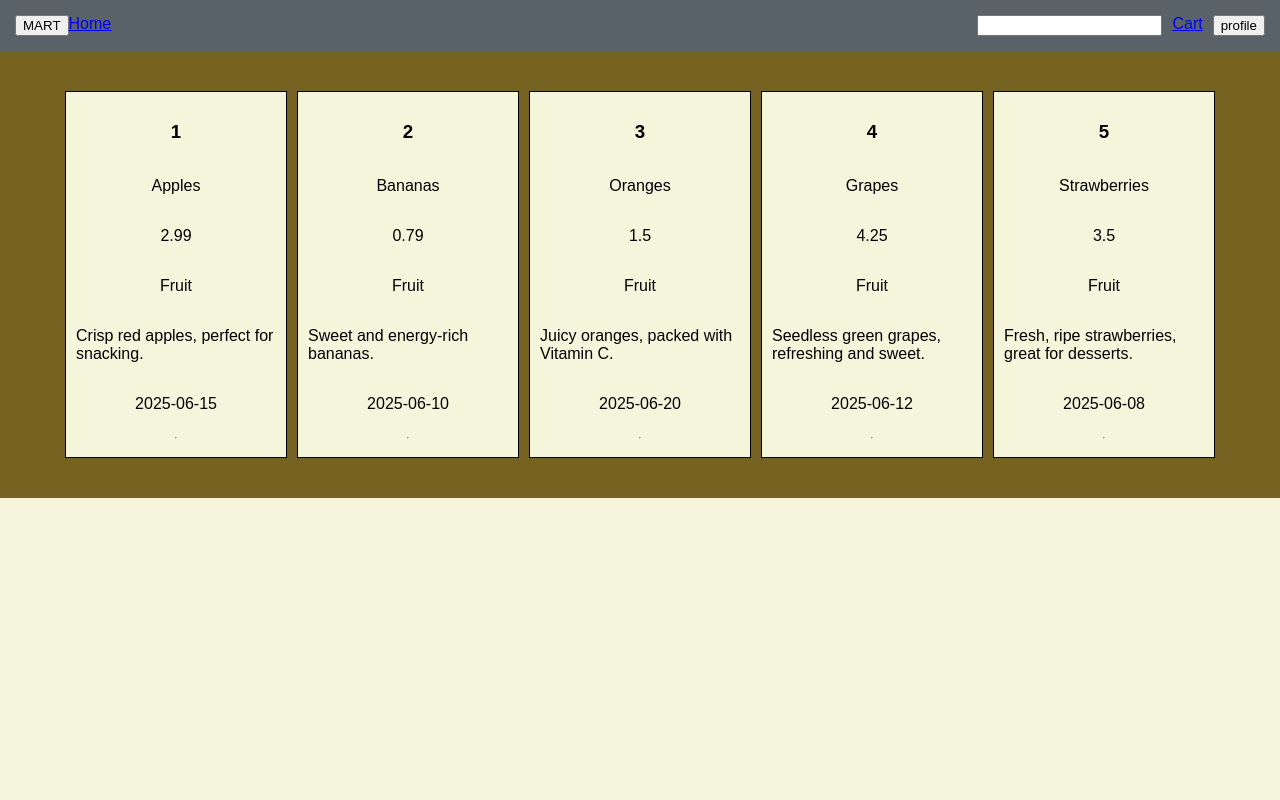
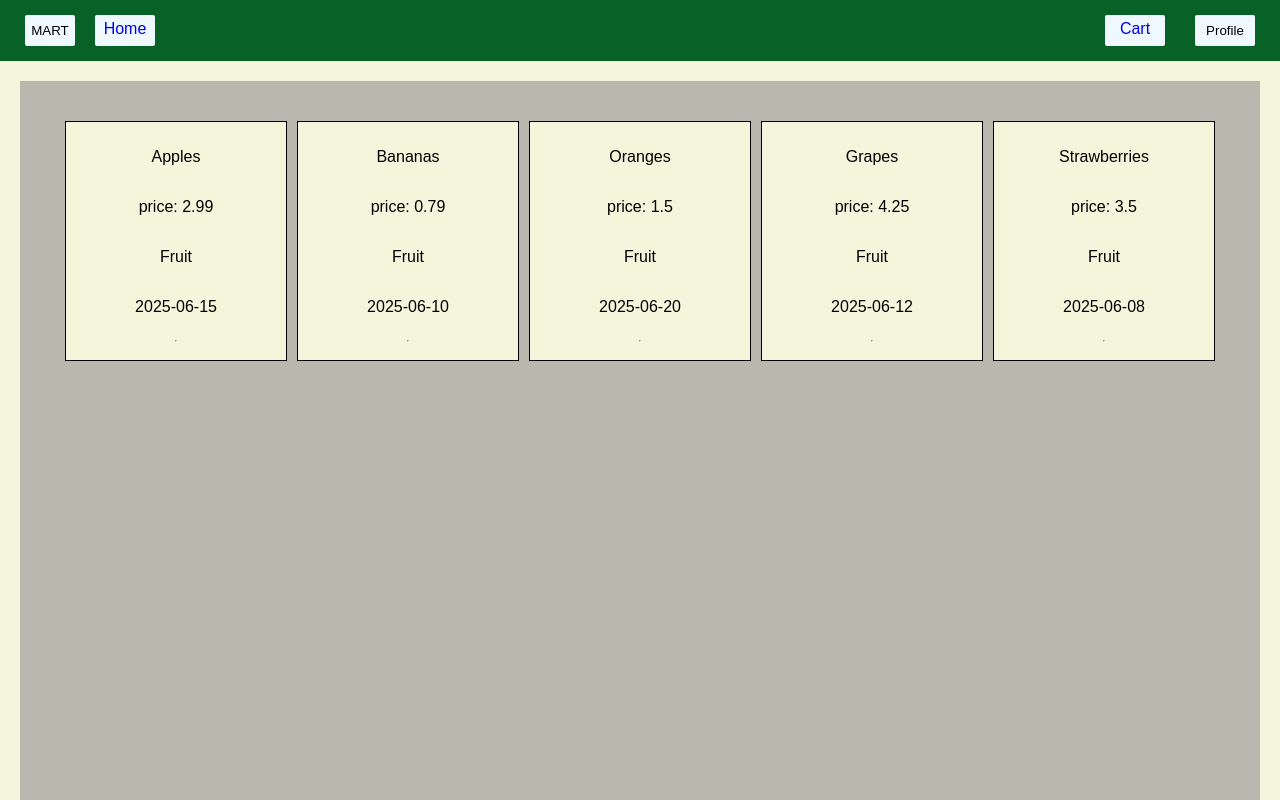
Before and after one commit to piyush-gif/Mart, a React (Vite) app: page /level1 in a window 1280 px wide. Shown: the top 800 px of the page. Built offline with nearby package versions, Linux system fonts and the light colour scheme; data requests are answered from the project's data file.

Commit message:
css changes and search bar

```diff
--- a/src/components/NavBar.jsx
+++ b/src/components/NavBar.jsx
@@ -12,10 +12,9 @@ const NavBar = ({toggleSideBar}) => {
       <button onClick={toggleSideBar}>MART</button>
       <Link to='/'>Home</Link>
       <div className="nav-objects">
-        <input/>
         <Link to='/Cart'>Cart</Link>
         <div className='profile-wrapper'>
-          <button onClick={toggleProfile}>profile</button>
+          <button onClick={toggleProfile}>Profile</button>
           {showProfile &&
            <div className='profile-container'>
             <div className="profile-contents">
--- a/src/components/ProductList.jsx
+++ b/src/components/ProductList.jsx
@@ -10,11 +10,9 @@ const ProductList = ({category}) => {
         .filter(product => product.category === category)
         .map(product => (
           <div key={product.id} className="products">
-            <h3>{product.id}</h3>
             <p>{product.name}</p>
-            <p>{product.price}</p>
+            <p>price: {product.price}</p>
             <p>{product.category}</p>
-            <p>{product.description}</p>
             <p>{product.expirationDate}</p>
             <hr/>
           </div>
--- a/src/pages/HomePage.jsx
+++ b/src/pages/HomePage.jsx
@@ -1,9 +1,18 @@
-
+import ProductList from "../components/ProductList";
+import { useState } from "react";
+import useFetch from "../hooks/useFetch";
 const HomePage = () => {
 
+  const [search, setSearch] = useState('');
+  const {productData, error} = useFetch();
+
   return (
-    <div>
-        <p>welcome to the mart</p>
+    <div className="home">
+        <input className="search"
+        value={search}
+        onChange={(e) => setSearch(e.target.value)}
+        ></input>
+        <ProductList category={'Fruit'}/>
     </div>
    );
 }
--- a/src/styles/navbar.css
+++ b/src/styles/navbar.css
@@ -1,8 +1,33 @@
 .nav-container{
   display:flex;
   padding:15px;
-  background-color: rgb(89, 97, 105);
+  background-color: rgb(8, 97, 38);
 }
+.nav-container button{
+  background-color: aliceblue;
+  padding:5px;
+  width: 50px;
+  text-align: center;
+  margin-right:10px;
+  margin-left:10px;
+  border-radius: 2px;
+  border:none;
+}
+.nav-container button:hover{
+  background-color:rgb(101, 85, 105) ;
+}
+
+.nav-container a{
+  text-decoration: none;
+  background-color: aliceblue;
+  padding:5px;
+  width: 50px;
+  text-align: center;
+  margin-right:10px;
+  margin-left:10px;
+  border-radius: 2px;
+}
+
 .nav-objects{
   display:flex;
   margin-left: auto;
@@ -19,6 +44,16 @@
   top: 100%;
   right: 0;
 }
+
+.profile-wrapper button{
+  padding:8px;
+  width:60px;
+  text-align: center;
+}
+
+.profile-wrapper button :hover{
+  background-color:rgb(8, 97, 38) ;
+}
 .profile-contents{
   display:flex;
   flex-direction: column;
@@ -26,6 +61,8 @@
 }
 
 .profile-contents a{
+
   padding: 10px;
   background-color: bisque;
+  text-decoration: none;
 }
--- a/src/styles/productlist.css
+++ b/src/styles/productlist.css
@@ -1,6 +1,8 @@
 .page-container{
   padding: 40px;
-  background-color: rgb(118, 98, 33);
+  background-color: rgb(185, 183, 174);
+  margin: 20px;
+  min-height: 100vh;
 }
 
 .page{
@@ -18,6 +20,8 @@
   width:200px;
   align-items: center;
 }
-.products h3{
-  display:block;
+
+.page :hover{
+  background-color: white;
+  cursor: pointer;
 }
```
